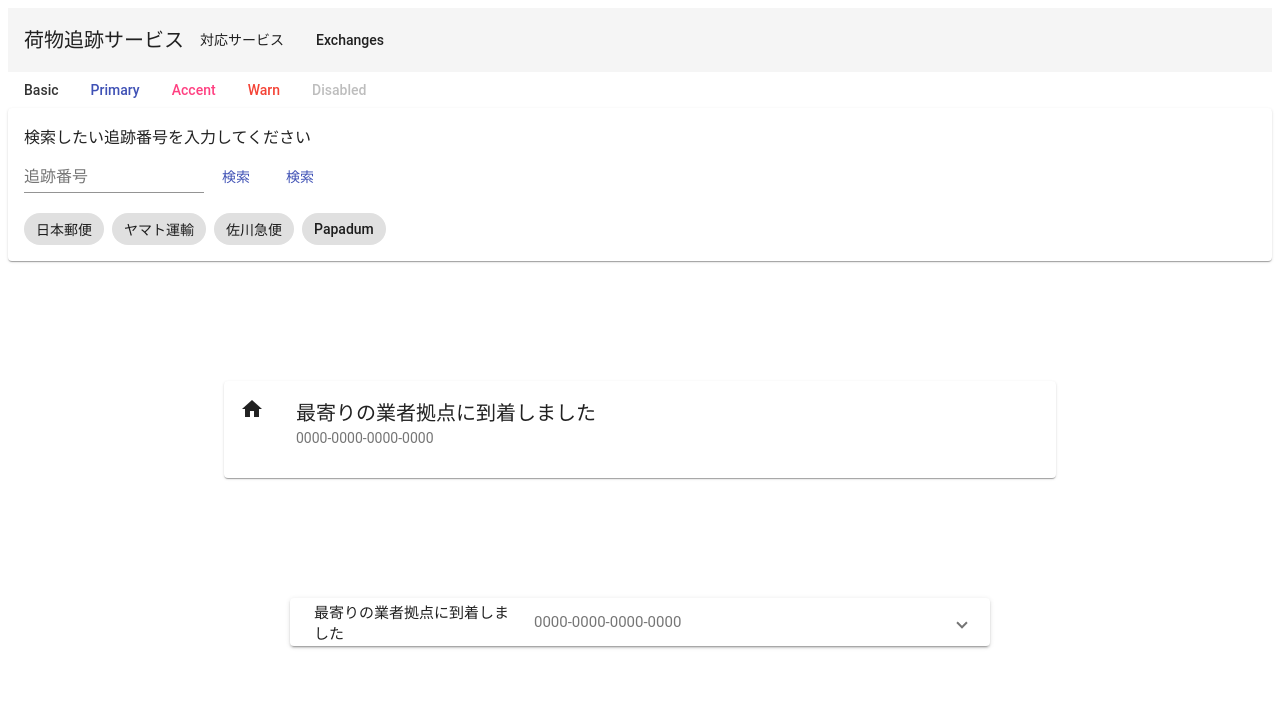
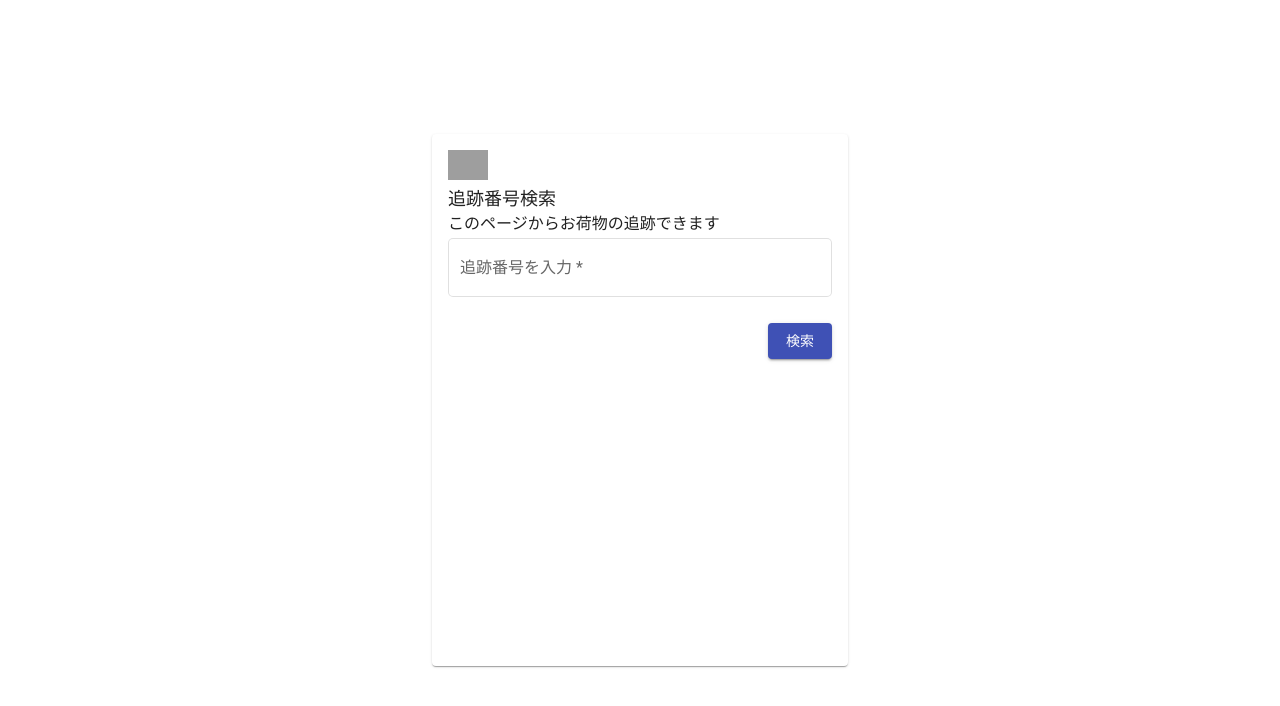
Before and after one commit to yuzund/tracking, an Angular app in the folder tracking/: page / in a window 1280 px wide. Shown: the top 706 px of the page. Built offline with nearby package versions, Linux system fonts and the light colour scheme; grey boxes are pictures that could not be loaded.

Commit message:
ADD InputForm(outline)

```diff
--- a/tracking/src/app/app.component.html
+++ b/tracking/src/app/app.component.html
@@ -5,10 +5,21 @@
     color: #333;
     -webkit-font-smoothing: antialiased;
     -moz-osx-font-smoothing: grayscale;
+
+  }
+  body{
+    background-color: green;
   }
 </style>
 
-<!-- Toolbar -->
+<body>
+
+
+  <app-inputform></app-inputform>
+</body>
+
+
+<!--
 
 <mat-toolbar>
   <span>荷物追跡サービス</span>
@@ -50,3 +61,5 @@
 <br><br>
 <br><br>
 <app-stepper></app-stepper>
+
+-->
--- a/tracking/src/app/app.module.ts
+++ b/tracking/src/app/app.module.ts
@@ -47,11 +47,13 @@ import {MatTooltipModule} from '@angular/material/tooltip';
 import {MatTreeModule} from '@angular/material/tree';
 import { StepperComponent } from './stepper/stepper.component';
 import { FormsModule, ReactiveFormsModule } from '@angular/forms';
+import { InputformComponent } from './inputform/inputform.component';
 
 @NgModule({
   declarations: [
     AppComponent,
     StepperComponent,
+    InputformComponent,
   ],
   imports: [
     FormsModule,
--- /dev/null
+++ b/tracking/src/app/inputform/inputform.component.css
@@ -0,0 +1,31 @@
+mat-card{
+  height: 500px;
+  width: 30%;
+  max-width: 400px;
+  position: absolute;
+  top: 0;
+  right: 0;
+  bottom: 0;
+  left: 0;
+  margin: auto;
+}
+
+mat-form-field{
+  display: flex;
+  flex-direction: column;
+}
+
+.button{
+  margin: 0 0 0 auto;
+}
+.center{
+  text-align: center;
+}
+
+.B{
+  font-size:large ;
+}
+
+.right {
+  float: right;
+}
--- /dev/null
+++ b/tracking/src/app/inputform/inputform.component.html
@@ -0,0 +1,16 @@
+<div class="body">
+  <mat-card>
+    <img src="https://lh3.googleusercontent.com/proxy/ueEN1hfDwUT08gCuS6LDT65xkybMPU0Wf64Q9lB65hE9mJcN_LqBEDcH2UU0YewlpXbHA4jXnNlnJrYKm9vsj8fqyyfEBr-S9A" height="30px">
+<div class="B"appearance="outline">追跡番号検索</div>
+<div appearance="outline">このページからお荷物の追跡できます</div>
+
+
+    <mat-form-field appearance="outline">
+      <mat-label>追跡番号を入力</mat-label>
+      <input matInput placeholder="貼り付けて探してみましょう" [formControl]="email">
+      <mat-error *ngIf="email.invalid">{{getErrorMessage()}}</mat-error>
+
+    </mat-form-field>
+        <button mat-raised-button color="primary" class="right">検索</button>
+  </mat-card>
+</div>
--- /dev/null
+++ b/tracking/src/app/inputform/inputform.component.ts
@@ -0,0 +1,26 @@
+import { Component, OnInit } from '@angular/core';
+
+import {FormControl, Validators} from '@angular/forms';
+
+@Component({
+  selector: 'app-inputform',
+  templateUrl: './inputform.component.html',
+  styleUrls: ['./inputform.component.css']
+})
+export class InputformComponent implements OnInit {
+
+  constructor() { }
+
+  ngOnInit(): void {
+  }
+
+  email = new FormControl('', [Validators.required, Validators.email]);
+
+  getErrorMessage() {
+    if (this.email.hasError('required')) {
+      return '入力してみましょう';
+    }
+
+    return this.email.hasError('email') ? '対応していない追跡番号の可能性があります' : '';
+  }
+}
```
Also changed, not shown: 1 other file (tests, documents, lock files or other folders).
